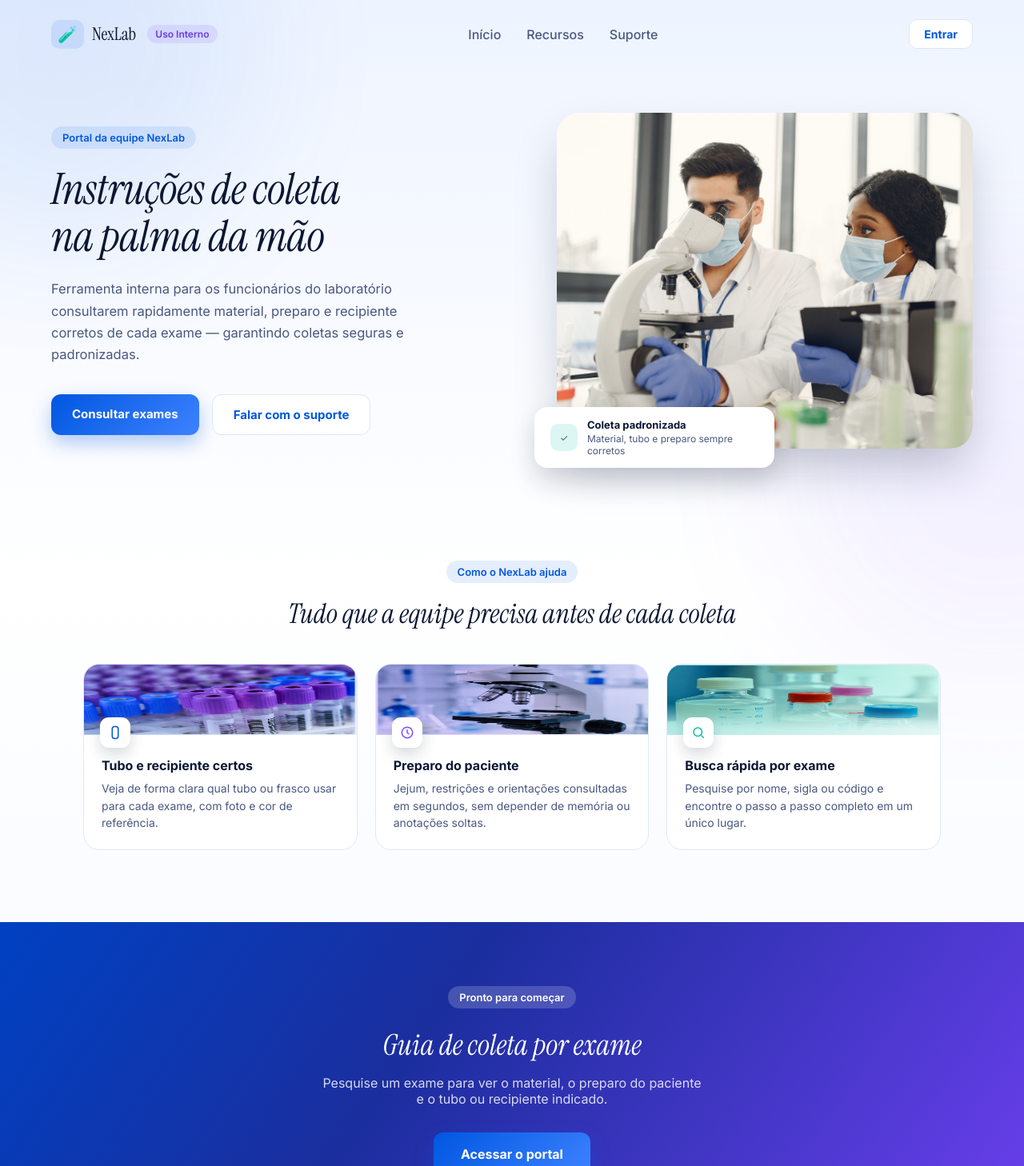
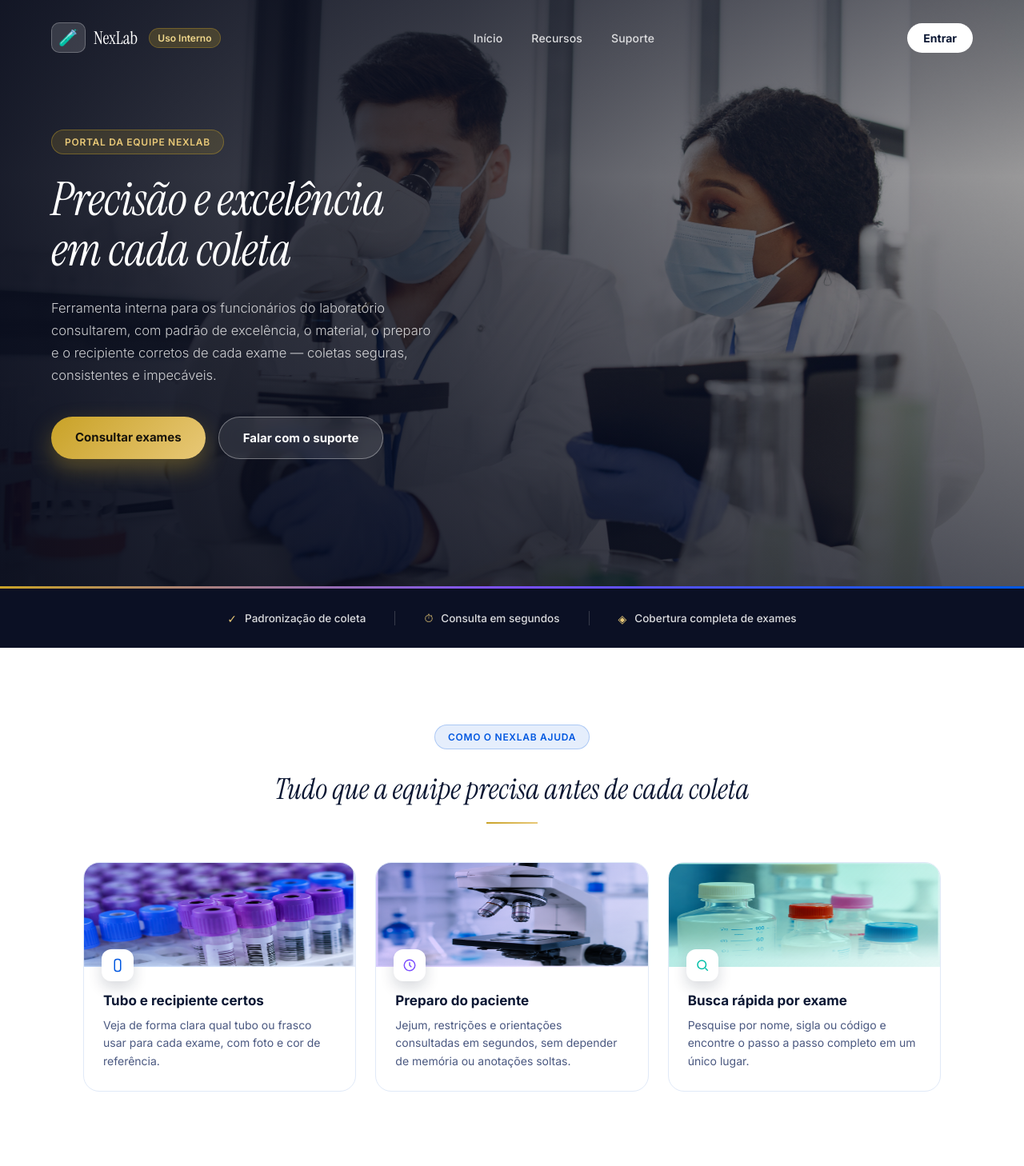
Before and after one commit to CrislaniaAlmeida/sistema-exames-laboratoriais, a React (Vite) app in the folder frontend/: page / in a window 1280 px wide. Shown: the top 1458 px of the page at 80% size. Built offline with nearby package versions, Linux system fonts and the light colour scheme; no server answers.

Commit message:
Landing Page: visual de alto padrao e luxo
Hero full-bleed com foto e overlay escuro, acentos dourados nos
botoes e badges, faixa de destaques, secao de recursos editorial
com fotos reais e frase de manifesto antes do CTA final.

```diff
--- a/frontend/src/pages/LandingPage.css
+++ b/frontend/src/pages/LandingPage.css
@@ -1,54 +1,25 @@
-@import url('https://fonts.googleapis.com/css2?family=Instrument+Serif:ital@0;1&family=Inter:wght@400;500;600;700&display=swap');
+@import url('https://fonts.googleapis.com/css2?family=Instrument+Serif:ital@0;1&family=Inter:wght@300;400;500;600;700&display=swap');
 
 .landing {
   position: relative;
   min-height: 100vh;
   width: 100%;
   overflow-x: hidden;
-  background: linear-gradient(180deg, #eef4ff 0%, #ffffff 45%, #f4f8ff 100%);
+  background: #ffffff;
   color: #0b1733;
   font-family: 'Inter', system-ui, sans-serif;
 }
 
-.landing-blob {
+.landing-header {
   position: absolute;
-  border-radius: 50%;
-  filter: blur(90px);
-  pointer-events: none;
-  z-index: 0;
-  opacity: 0.5;
-}
-
-.landing-blob-1 {
-  top: -180px;
-  left: -160px;
-  width: 480px;
-  height: 480px;
-  background: rgba(0, 87, 224, 0.16);
-}
-
-.landing-blob-2 {
-  top: 20%;
-  right: -220px;
-  width: 520px;
-  height: 520px;
-  background: rgba(123, 79, 255, 0.14);
-}
-
-.landing-header,
-.landing-hero,
-.landing-recursos,
-.landing-guide,
-.landing-footer {
-  position: relative;
-  z-index: 1;
-}
-
-.landing-header {
+  top: 0;
+  left: 0;
+  right: 0;
+  z-index: 2;
   display: flex;
   align-items: center;
   justify-content: space-between;
-  padding: 24px 64px;
+  padding: 28px 64px;
   gap: 32px;
 }
 
@@ -59,7 +30,8 @@
 }
 
 .landing-logo-icon {
-  background: rgba(0, 87, 224, 0.1);
+  background: rgba(255, 255, 255, 0.14);
+  border: 1px solid rgba(255, 255, 255, 0.25);
   border-radius: 10px;
   padding: 6px 8px;
   font-size: 20px;
@@ -69,105 +41,121 @@
   font-family: 'Instrument Serif', Georgia, serif;
   font-size: 22px;
   font-weight: 700;
+  color: #ffffff;
 }
 
 .landing-badge {
-  background: rgba(123, 79, 255, 0.12);
-  color: #6c3ce0;
+  background: rgba(201, 162, 39, 0.22);
+  color: #f0d78c;
   font-size: 12px;
   font-weight: 600;
   padding: 4px 10px;
   border-radius: 999px;
   margin-left: 4px;
+  border: 1px solid rgba(201, 162, 39, 0.35);
 }
 
 .landing-nav {
   display: flex;
-  gap: 32px;
+  gap: 36px;
   flex: 1;
   justify-content: center;
 }
 
 .landing-nav a {
-  color: #4a5880;
+  color: rgba(255, 255, 255, 0.82);
   text-decoration: none;
   font-weight: 500;
+  font-size: 14px;
+  letter-spacing: 0.01em;
 }
 
 .landing-nav a:hover {
-  color: #0057e0;
+  color: #ffffff;
 }
 
 .landing-header-entrar {
-  color: #0057e0;
+  color: #0b1733;
   text-decoration: none;
   font-weight: 700;
   font-size: 14px;
-  padding: 9px 18px;
-  border-radius: 10px;
-  border: 1px solid #dbe6fb;
+  padding: 10px 20px;
+  border-radius: 999px;
   background: #ffffff;
-  transition: border-color 0.15s ease, box-shadow 0.15s ease;
+  transition: box-shadow 0.15s ease, transform 0.12s ease;
 }
 
 .landing-header-entrar:hover {
-  border-color: #3d82ff;
-  box-shadow: 0 6px 16px rgba(0, 87, 224, 0.14);
+  box-shadow: 0 8px 20px rgba(0, 0, 0, 0.25);
+  transform: translateY(-1px);
 }
 
+/* ---------- Hero full-bleed ---------- */
+
 .landing-hero {
+  position: relative;
+  min-height: 92vh;
   display: flex;
   align-items: center;
-  justify-content: space-between;
-  gap: 56px;
-  padding: 56px 64px 100px;
-  max-width: 1300px;
-  margin: 0 auto;
+  background-size: cover;
+  background-position: center 30%;
+  background-repeat: no-repeat;
+  overflow: hidden;
 }
 
-.landing-hero-text {
-  max-width: 540px;
+.landing-hero-overlay {
+  position: absolute;
+  inset: 0;
+  background:
+    linear-gradient(90deg, rgba(6, 10, 26, 0.92) 0%, rgba(6, 10, 26, 0.72) 45%, rgba(6, 10, 26, 0.35) 100%),
+    linear-gradient(180deg, rgba(6, 10, 26, 0.35) 0%, transparent 30%, rgba(6, 10, 26, 0.5) 100%);
+}
+
+.landing-hero-conteudo {
+  position: relative;
+  z-index: 1;
+  max-width: 620px;
+  padding: 0 64px;
 }
 
 .landing-eyebrow {
   display: inline-block;
-  background: rgba(0, 87, 224, 0.1);
-  color: #0057e0;
-  font-size: 13px;
+  background: rgba(201, 162, 39, 0.16);
+  color: #e8c877;
+  border: 1px solid rgba(201, 162, 39, 0.4);
+  font-size: 12px;
   font-weight: 600;
-  padding: 6px 14px;
+  letter-spacing: 0.06em;
+  text-transform: uppercase;
+  padding: 7px 16px;
   border-radius: 999px;
-  margin-bottom: 22px;
-}
-
-.landing-eyebrow-centro {
-  display: block;
-  width: fit-content;
-  margin: 0 auto 16px;
+  margin-bottom: 26px;
 }
 
 .landing-eyebrow-claro {
-  background: rgba(255, 255, 255, 0.18);
+  background: rgba(255, 255, 255, 0.14);
   color: #ffffff;
+  border-color: rgba(255, 255, 255, 0.28);
 }
 
-.landing-hero-text h1 {
+.landing-hero-conteudo h1 {
   font-family: 'Instrument Serif', Georgia, serif;
   font-style: italic;
-  font-size: 54px;
-  line-height: 1.1;
+  font-size: 58px;
+  line-height: 1.08;
   font-weight: 400;
-  margin: 0 0 22px;
-  color: #0b1733;
+  margin: 0 0 26px;
+  color: #ffffff;
   letter-spacing: -0.01em;
 }
 
-.landing-hero-text p {
+.landing-hero-conteudo p {
   font-size: 16.5px;
-  line-height: 1.65;
-  color: #4a5880;
-  margin-bottom: 36px;
-  max-width: 460px;
+  line-height: 1.7;
+  color: rgba(255, 255, 255, 0.78);
+  margin-bottom: 38px;
+  max-width: 480px;
+  font-weight: 300;
 }
 
 .landing-actions {
@@ -176,8 +164,8 @@
 }
 
 .btn {
-  padding: 15px 26px;
-  border-radius: 12px;
+  padding: 16px 30px;
+  border-radius: 999px;
   font-weight: 700;
   font-size: 15px;
   text-decoration: none;
@@ -191,110 +179,126 @@
 }
 
 .btn-primary {
-  background: linear-gradient(135deg, #0057e0 0%, #3d82ff 100%);
-  color: #ffffff;
-  box-shadow: 0 10px 24px rgba(0, 87, 224, 0.3);
+  background: linear-gradient(135deg, #c9a227 0%, #e8c877 100%);
+  color: #17130a;
+  box-shadow: 0 12px 28px rgba(201, 162, 39, 0.35);
 }
 
 .btn-primary:hover {
-  box-shadow: 0 14px 30px rgba(0, 87, 224, 0.4);
+  box-shadow: 0 16px 34px rgba(201, 162, 39, 0.45);
 }
 
 .btn-secondary {
-  background: #ffffff;
-  color: #0057e0;
-  border: 1px solid #dbe6fb;
+  background: rgba(255, 255, 255, 0.1);
+  color: #ffffff;
+  border: 1px solid rgba(255, 255, 255, 0.35);
+  backdrop-filter: blur(10px);
 }
 
-.btn-grande {
+.btn-secondary:hover {
+  background: rgba(255, 255, 255, 0.18);
+}
+
+.btn-dourado {
+  background: linear-gradient(135deg, #c9a227 0%, #e8c877 100%);
+  color: #17130a;
+  box-shadow: 0 12px 28px rgba(201, 162, 39, 0.35);
   padding: 17px 34px;
   font-size: 16px;
+  border-radius: 999px;
+  font-weight: 700;
+  text-decoration: none;
+  display: inline-block;
+  transition: transform 0.15s ease, box-shadow 0.15s ease;
 }
 
-.landing-hero-image {
-  position: relative;
-  flex-shrink: 0;
-  width: 520px;
+.btn-dourado:hover {
+  transform: translateY(-1px);
+  box-shadow: 0 16px 34px rgba(201, 162, 39, 0.45);
 }
 
-.landing-hero-image img {
+.landing-hero-linha {
+  position: absolute;
+  bottom: 0;
+  left: 0;
   width: 100%;
-  height: 420px;
-  object-fit: cover;
-  display: block;
-  border-radius: 28px;
-  box-shadow: 0 30px 60px -10px rgba(11, 23, 51, 0.25);
+  height: 3px;
+  background: linear-gradient(90deg, #c9a227, #7b4fff, #0057e0);
+  z-index: 1;
 }
 
-.landing-hero-tag {
-  position: absolute;
-  bottom: -24px;
-  left: -28px;
-  display: flex;
-  align-items: center;
-  gap: 12px;
-  background: #ffffff;
-  border-radius: 16px;
-  padding: 14px 20px;
-  box-shadow: 0 16px 32px rgba(11, 23, 51, 0.16);
-  max-width: 300px;
-}
+/* ---------- Faixa de destaques ---------- */
 
-.landing-hero-tag-icone {
+.landing-faixa {
   display: flex;
   align-items: center;
   justify-content: center;
-  width: 34px;
-  height: 34px;
-  border-radius: 10px;
-  background: rgba(0, 191, 168, 0.14);
-  color: #048a78;
-  font-weight: 700;
-  flex-shrink: 0;
+  gap: 36px;
+  padding: 28px 64px;
+  background: #0b1024;
+  color: rgba(255, 255, 255, 0.85);
+  font-size: 13.5px;
+  font-weight: 500;
+  flex-wrap: wrap;
 }
 
-.landing-hero-tag div {
+.faixa-item {
   display: flex;
-  flex-direction: column;
-  gap: 2px;
+  align-items: center;
+  gap: 10px;
+  white-space: nowrap;
 }
 
-.landing-hero-tag strong {
-  font-size: 13px;
-  color: #0b1733;
+.faixa-icone {
+  color: #e8c877;
+  font-size: 14px;
 }
 
-.landing-hero-tag span {
-  font-size: 12px;
-  color: #4a5880;
+.faixa-divisor {
+  width: 1px;
+  height: 18px;
+  background: rgba(255, 255, 255, 0.18);
 }
 
 /* ---------- Secao de recursos ---------- */
 
 .landing-recursos {
-  padding: 40px 64px 90px;
+  padding: 96px 64px 100px;
   max-width: 1200px;
   margin: 0 auto;
 }
 
 .landing-recursos-topo {
   text-align: center;
-  margin-bottom: 40px;
+  margin-bottom: 48px;
+}
+
+.landing-recursos-topo .landing-eyebrow {
+  background: rgba(0, 87, 224, 0.1);
+  color: #0057e0;
+  border-color: rgba(0, 87, 224, 0.25);
 }
 
 .landing-recursos-topo h2 {
   font-family: 'Instrument Serif', Georgia, serif;
   font-style: italic;
-  font-size: 34px;
+  font-size: 36px;
   font-weight: 400;
   color: #0b1733;
-  margin: 0;
+  margin: 0 0 18px;
+}
+
+.landing-recursos-linha {
+  width: 64px;
+  height: 2px;
+  background: linear-gradient(90deg, #c9a227, #e8c877);
+  margin: 0 auto;
 }
 
 .landing-recursos-grid {
   display: grid;
   grid-template-columns: repeat(3, 1fr);
-  gap: 22px;
+  gap: 24px;
 }
 
 .recurso-card {
@@ -311,7 +315,7 @@
 }
 
 .recurso-foto {
-  height: 88px;
+  height: 130px;
   position: relative;
   background-image:
     linear-gradient(135deg, rgba(0, 87, 224, 0.35), rgba(61, 130, 255, 0.1)),
@@ -337,11 +341,11 @@
 
 .recurso-icone {
   position: absolute;
-  bottom: -16px;
-  left: 20px;
-  width: 38px;
-  height: 38px;
-  border-radius: 11px;
+  bottom: -18px;
+  left: 22px;
+  width: 40px;
+  height: 40px;
+  border-radius: 12px;
   background: #ffffff;
   box-shadow: 0 8px 18px rgba(11, 23, 51, 0.16);
   display: flex;
@@ -359,25 +363,57 @@
 }
 
 .recurso-card h3 {
-  font-size: 16px;
+  font-size: 17px;
   font-weight: 700;
   color: #0b1733;
-  margin: 28px 22px 8px;
+  margin: 32px 24px 10px;
 }
 
 .recurso-card p {
   font-size: 14px;
-  line-height: 1.55;
+  line-height: 1.6;
   color: #4a5880;
-  margin: 0 22px 22px;
+  margin: 0 24px 26px;
+}
+
+/* ---------- Manifesto ---------- */
+
+.landing-manifesto {
+  text-align: center;
+  padding: 30px 24px 100px;
+  max-width: 720px;
+  margin: 0 auto;
+}
+
+.landing-manifesto-linha {
+  width: 1px;
+  height: 40px;
+  background: linear-gradient(180deg, transparent, #c9a227);
+  margin: 0 auto;
+}
+
+.landing-manifesto-linha:last-child {
+  background: linear-gradient(180deg, #c9a227, transparent);
+}
+
+.landing-manifesto p {
+  font-family: 'Instrument Serif', Georgia, serif;
+  font-size: 26px;
+  line-height: 1.5;
+  color: #0b1733;
+  margin: 28px 0;
+}
+
+.landing-manifesto p em {
+  color: #4a5880;
 }
 
 /* ---------- CTA final ---------- */
 
 .landing-guide {
   text-align: center;
-  padding: 80px 24px;
-  background: linear-gradient(125deg, #0041c2 0%, #1b2e9e 40%, #6b3fee 100%);
+  padding: 96px 24px;
+  background: linear-gradient(160deg, #060a1a 0%, #131a3d 55%, #1b2e9e 100%);
 }
 
 .landing-guide-conteudo {
@@ -388,17 +424,17 @@
 .landing-guide h2 {
   font-family: 'Instrument Serif', Georgia, serif;
   font-style: italic;
-  font-size: 36px;
+  font-size: 38px;
   font-weight: 400;
   margin: 0 0 14px;
   color: #ffffff;
 }
 
 .landing-guide p {
-  color: rgba(255, 255, 255, 0.82);
+  color: rgba(255, 255, 255, 0.75);
   font-size: 16px;
   max-width: 480px;
-  margin: 0 auto 32px;
+  margin: 0 auto 36px;
 }
 
 /* ---------- Footer ---------- */
@@ -407,7 +443,7 @@
   display: flex;
   align-items: center;
   justify-content: space-between;
-  padding: 24px 64px;
+  padding: 26px 64px;
   font-size: 13px;
   color: #8a97ba;
   background: #f4f8ff;
@@ -421,21 +457,18 @@
 
 @media (max-width: 900px) {
   .landing-header,
-  .landing-hero,
+  .landing-hero-conteudo,
   .landing-recursos,
+  .landing-faixa,
   .landing-footer {
     padding-left: 24px;
     padding-right: 24px;
   }
   .landing-hero {
-    flex-direction: column;
+    min-height: 100vh;
   }
-  .landing-hero-image {
-    width: 100%;
-  }
-  .landing-hero-tag {
-    left: 16px;
-    bottom: -20px;
+  .landing-hero-conteudo h1 {
+    font-size: 38px;
   }
   .landing-nav {
     display: none;
@@ -443,6 +476,12 @@
   .landing-recursos-grid {
     grid-template-columns: 1fr;
   }
+  .landing-faixa {
+    gap: 16px;
+  }
+  .faixa-divisor {
+    display: none;
+  }
   .landing-footer {
     flex-direction: column;
     gap: 8px;
--- a/frontend/src/pages/LandingPage.jsx
+++ b/frontend/src/pages/LandingPage.jsx
@@ -5,9 +5,6 @@ import './LandingPage.css';
 function LandingPage() {
   return (
     <div className="landing">
-      <div className="landing-blob landing-blob-1" />
-      <div className="landing-blob landing-blob-2" />
-
       <header className="landing-header">
         <div className="landing-logo">
           <span className="landing-logo-icon">🧪</span>
@@ -24,17 +21,18 @@ function LandingPage() {
         </Link>
       </header>
 
-      <main className="landing-hero" id="inicio">
-        <div className="landing-hero-text">
+      <main className="landing-hero" id="inicio" style={{ backgroundImage: `url(${heroImg})` }}>
+        <div className="landing-hero-overlay" />
+        <div className="landing-hero-conteudo">
           <span className="landing-eyebrow">Portal da equipe NexLab</span>
           <h1>
-            Instruções de coleta<br />na palma da mão
+            Precisão e excelência<br />em cada coleta
           </h1>
           <p>
             Ferramenta interna para os funcionários do laboratório
-            consultarem rapidamente material, preparo e recipiente
-            corretos de cada exame — garantindo coletas seguras e
-            padronizadas.
+            consultarem, com padrão de excelência, o material, o preparo
+            e o recipiente corretos de cada exame — coletas seguras,
+            consistentes e impecáveis.
           </p>
           <div className="landing-actions">
             <Link to="/login" className="btn btn-primary">
@@ -46,22 +44,31 @@ function LandingPage() {
           </div>
         </div>
 
-        <div className="landing-hero-image">
-          <img src={heroImg} alt="Profissional de laboratório realizando análise" />
-          <div className="landing-hero-tag">
-            <span className="landing-hero-tag-icone">✓</span>
-            <div>
-              <strong>Coleta padronizada</strong>
-              <span>Material, tubo e preparo sempre corretos</span>
-            </div>
-          </div>
+        <div className="landing-hero-linha" />
+      </main>
+
+      <section className="landing-faixa">
+        <div className="faixa-item">
+          <span className="faixa-icone">✓</span>
+          <span>Padronização de coleta</span>
         </div>
-      </main>
+        <div className="faixa-divisor" />
+        <div className="faixa-item">
+          <span className="faixa-icone">⏱</span>
+          <span>Consulta em segundos</span>
+        </div>
+        <div className="faixa-divisor" />
+        <div className="faixa-item">
+          <span className="faixa-icone">◈</span>
+          <span>Cobertura completa de exames</span>
+        </div>
+      </section>
 
       <section className="landing-recursos" id="recursos">
         <div className="landing-recursos-topo">
-          <span className="landing-eyebrow landing-eyebrow-centro">Como o NexLab ajuda</span>
+          <span className="landing-eyebrow">Como o NexLab ajuda</span>
           <h2>Tudo que a equipe precisa antes de cada coleta</h2>
+          <div className="landing-recursos-linha" />
         </div>
 
         <div className="landing-recursos-grid">
@@ -105,6 +112,15 @@ function LandingPage() {
         </div>
       </section>
 
+      <section className="landing-manifesto">
+        <div className="landing-manifesto-linha" />
+        <p>
+          Um padrão de excelência que acompanha cada etapa da coleta —
+          <em> da preparação do paciente ao recipiente final.</em>
+        </p>
+        <div className="landing-manifesto-linha" />
+      </section>
+
       <section className="landing-guide" id="suporte">
         <div className="landing-guide-conteudo">
           <span className="landing-eyebrow landing-eyebrow-claro">Pronto para começar</span>
@@ -113,7 +129,7 @@ function LandingPage() {
             Pesquise um exame para ver o material, o preparo do paciente e o
             tubo ou recipiente indicado.
           </p>
-          <Link to="/login" className="btn btn-primary btn-grande">
+          <Link to="/login" className="btn btn-dourado">
             Acessar o portal
           </Link>
         </div>
```
